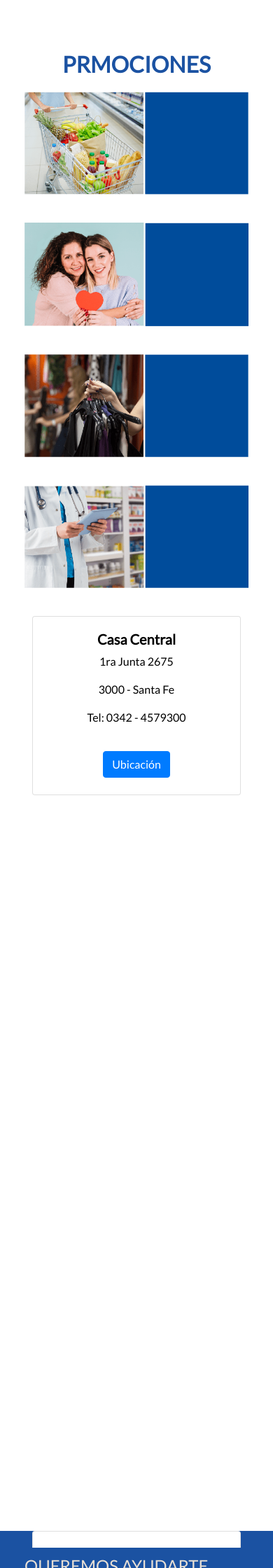
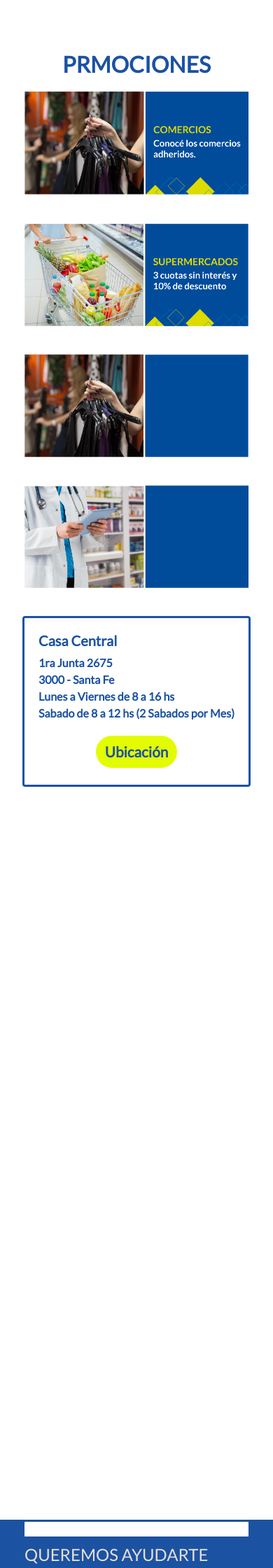
Before and after one commit to nceleri/restyling--web, a PHP site: page / in a window 390 px wide. Shown: the part 2129-4369 px from the top of the page at 70% size. Run offline with PHP 8.4, Linux system fonts and the light colour scheme; some libraries are stand-ins or nearby versions.

Commit message:
index al 90% verificar los modals y colocar las img promo faltantes y checkear textos vs docu

```diff
--- a/Vistas/index.php
+++ b/Vistas/index.php
@@ -6,10 +6,10 @@
 			<div class="carousel-inner alto p-0 m-0">
 
 				<div class="carousel-item  active ">
-					<img src="../img/index/6.png" class="img-fluid d-sm-none"  alt="tarjeta-credifiar">
-					<img src="../img/index/Sliders-tarjeta-fondo.png" class="img-fluid d-none d-lg-block"  alt="tarjeta-credifiar">
+					<img src="../img/index/6.jpg" class="img-fluid d-sm-none"  alt="tarjeta-credifiar">
+					<img src="../img/index/1.png" class="img-fluid d-none d-lg-block"  alt="tarjeta-credifiar">
 
-					<div class="carousel-caption col-md-6 d-none d-md-block">
+					<div class="carousel-caption col-md-6">
 						<h2 class="font-weight-bold titulo-slider ">Solicitá tu tarjeta CREDIFIAR</h2>
 						<p class="col-md-6 text-carousel-caption p-0" >Mínimos requisitos</p>
 						<p class="col-md-6 text-carousel-caption p-0" >Beneficios todo el año</p>
@@ -22,7 +22,7 @@
 					<img src="../img/index/7.png" class="img-fluid d-sm-none"  alt="...">
 					<img src="../img/index/2.png" class="img-fluid d-none d-lg-block"  alt="...">
 
-					<div class="carousel-caption col-md-6 d-none d-md-block">
+					<div class="carousel-caption col-md-6">
 						<h2 class="font-weight-bold titulo-slider">Solicitá tu tarjeta CREDIFIAR</h2>
 						<p class="col-md-6 text-carousel-caption p-0" >Mínimos requisitos</p>
 						<p class="col-md-6 text-carousel-caption p-0" >Beneficios todo el año</p>
@@ -34,7 +34,7 @@
 					<img src="../img/index/8.png" class="img-fluid d-sm-none"  alt="beneficios-tarjeta-credifiar">
 					<img src="../img/index/3.png" class="img-fluid d-none d-lg-block"  alt="beneficios-tarjeta-credifiar">
 
-					<div class="carousel-caption col-md-6 d-none d-md-block">
+					<div class="carousel-caption col-md-6">
 						<h2 class="font-weight-bold titulo-slider">Conocé los beneficios de Tarjeta Credifiar</h2>
 						<p class="col-md-6 text-carousel-caption p-0" >DESCUENTOS</p>
 						<p class="col-md-6 text-carousel-caption p-0" >CUOTAS SIN INTERÉS</p>
@@ -47,7 +47,7 @@
 				<div class="carousel-item   ">
 					<img src="../img/index/9.png" class="img-fluid d-sm-none"  alt="prestamos-en-efectivo">
 					<img src="../img/index/4.png" class="img-fluid d-none d-lg-block"  alt="prestamos-en-efectivo">
-					<div class="carousel-caption col-md-6 d-none d-md-block sintexto">
+					<div class="carousel-caption col-md-6 sintexto">
 						<a class="btn pildora-amarilla my-md-2 p-md-2" href="prestamos_form.php" role="button">SOLICITALO AQUÍ</a>
 					</div>
 				</div>
@@ -56,9 +56,9 @@
 					<img src="../img/index/10.png" class="img-fluid d-sm-none"  alt="tarjeta-credifiar-argencard">
 					<img src="../img/index/5.png" class="img-fluid d-none d-lg-block"  alt="tarjeta-credifiar-argencard">
 
-					<div class="carousel-caption col-md-6 d-none d-md-block">
+					<div class="carousel-caption col-md-6">
 						<h2 class="font-weight-bold titulo-slider">Nueva tarjeta</h2>
-						<h2 class="font-weight-bold">CREDIFIAR – ARGENCARD</h2>
+						<h2 class="font-weight-bold subtitulo-slider">CREDIFIAR – ARGENCARD</h2>
 						<p class="col-md-6 text-carousel-caption p-0" >Podés comprar en más de 300.000 comercios en todo el país!</p>
 						<a class="btn pildora-amarilla my-md-2 p-md-2" href="tarjeta.php#solicita_tarjeta" role="button">SOLICITALA AQUÍ</a>
 					</div>
@@ -146,13 +146,13 @@
 
 						<div class="contenedor-imagen col-md-6">
 							<a href="#" data-toggle="modal" data-target="#exampleModal">
-								<img src="../img/index/Promo_1.png" class="img-fluid imagen" alt="">
+								<img src="../img/index/PromoComercio_texto.png" class="img-fluid imagen" alt="">
 							</a>
 						</div>
 
 						<div class="contenedor-imagen col-md-6">
 							<a href="#" data-toggle="modal" data-target="#exampleModal">
-								<img src="../img/index/Promo_2.png" class="img-fluid imagen" alt="">
+								<img src="../img/index/PromoSuper_texto.png" class="img-fluid imagen" alt="">
 							</a>
 						</div>
 
@@ -219,67 +219,73 @@
 				<div class="card-deck ">
 
 					<div class="col-12 mb-sm-3">
-						<div class="card pb-4">
+						<div class="card pb-4  card-border">
 							<div class="card-body" >
 								<h5 class="card-title-ubicaciones font-weight-bold"> Casa Central</h5>
-								<p class="card-text-ubicaciones">1ra Junta 2675</p>
-								<p class="card-text-ubicaciones">3000 - Santa Fe</p>
-								<p class="card-text-ubicaciones">Tel: 0342 - 4579300</p>
+								<p class="card-text-ubicaciones p-0 m-0">1ra Junta 2675</p>
+								<p class="card-text-ubicaciones p-0 m-0">3000 - Santa Fe</p>
+								<p class="card-text-ubicaciones p-0 m-0">Lunes a Viernes de 8 a 16 hs</p>
+								<p class="card-text-ubicaciones p-0 m-0 p-0 m-0">Sabado de 8 a 12 hs (2 Sabados por Mes)</p>
+
 							</div>
 							<div class="card-footer-ubicaciones text-muted text-center" >
-								<a href="https://goo.gl/maps/jenAKFo9fFkhk82y6" class="btn btn-primary" target="_blank">Ubicación</a>
+								<a href="https://goo.gl/maps/jenAKFo9fFkhk82y6" class="btn pildora-amarilla" target="_blank">Ubicación</a>
 							</div>
 						</div>
 					</div>
 					<div class="col-12 mb-sm-3">
-						<div class="card pb-4" >
+						<div class="card pb-4 card-border" >
 								<div class="card-body" >
 								<h5 class="card-title-ubicaciones font-weight-bold">Sucursal Aristóbulo</h5>
-								<p class="card-text-ubicaciones">Av. Aristobulo del Valle 6857</p>
-								<p class="card-text-ubicaciones">3000 - Santa Fe</p>
-								<p class="card-text-ubicaciones">Tel: 0342 - 4579330</p>
+								<p class="card-text-ubicaciones p-0 m-0">Av. Aristobulo del Valle 6857</p>
+								<p class="card-text-ubicaciones p-0 m-0">3000 - Santa Fe</p>
+								<p class="card-text-ubicaciones p-0 m-0">Lunes a Viernes de 8 a 16 hs</p>
+								<p class="card-text-ubicaciones p-0 m-0">Sabado de 8 a 12 hs</p>
 							</div>
 							<div class="card-footer-ubicaciones text-muted text-center" >
-								<a href="https://goo.gl/maps/TT1Ggj52qVwvfC3b6" class="btn btn-primary" target="_blank">Ubicación</a>
+								<a href="https://goo.gl/maps/TT1Ggj52qVwvfC3b6" class="btn pildora-amarilla" target="_blank">Ubicación</a>
 							</div>
 						</div>
 					</div>
 					<div class="col-12 mb-sm-3">
-						<div class="card pb-4" >
+						<div class="card pb-4 card-border" >
 							<div class="card-body" >
 								<h5 class="card-title-ubicaciones font-weight-bold">Sucursal Esperanza</h5>
-								<p class="card-text-ubicaciones">25 de Mayo 1414</p>
-								<p class="card-text-ubicaciones">3080 - Esperanza</p>
-								<p class="card-text-ubicaciones">Tel: 03496-423996</p>
+								<p class="card-text-ubicaciones p-0 m-0">25 de Mayo 1414</p>
+								<p class="card-text-ubicaciones p-0 m-0">3080 - Esperanza</p>
+								<p class="card-text-ubicaciones p-0 m-0">Lunes a Viernes de 8 a 16 hs</p>
+								<p class="card-text-ubicaciones p-0 m-0">Sabado de 8 a 12 hs</p>
 							</div>
 							<div class="card-footer-ubicaciones text-muted text-center" >
-								<a href="https://goo.gl/maps/qWwRQoseFSvujFNT8" class="btn btn-primary" target="_blank">Ubicación</a>
+								<a href="https://goo.gl/maps/qWwRQoseFSvujFNT8" class="btn pildora-amarilla" target="_blank">Ubicación</a>
 							</div>
 						</div>
 					</div>
 					<div class="col-12 mb-sm-3">
-						<div class="card pb-4" >
+						<div class="card pb-4 card-border" >
 							<div class="card-body" >
 								<h5 class="card-title-ubicaciones font-weight-bold">Sucursal Parana</h5>
-								<p class="card-text-ubicaciones">Peru 67</p>
-								<p class="card-text-ubicaciones">3100 - Parana</p>
-								<p class="card-text-ubicaciones">Tel: 0342 - 155091084</p>
+								<p class="card-text-ubicaciones p-0 m-0">Peru 67</p>
+								<p class="card-text-ubicaciones p-0 m-0">3100 - Parana</p>
+								<p class="card-text-ubicaciones p-0 m-0">Lunes a Viernes de 11 a 18 hs</p>
+								<p class="card-text-ubicaciones p-0 m-0">Sabado de 9 a 13 hs</p>
 							</div>
 							<div class="card-footer-ubicaciones text-muted text-center" >
-								<a href="https://goo.gl/maps/rjLNoPHPm34Am4Yv6" class="btn btn-primary" target="_blank">Ubicación</a>
+								<a href="https://goo.gl/maps/rjLNoPHPm34Am4Yv6" class="btn pildora-amarilla" target="_blank">Ubicación</a>
 							</div>
 						</div>
 					</div>
 					<div class="col-12 mb-sm-3">
-						<div class="card pb-4" >
+						<div class="card pb-4 card-border" >
 							<div class="card-body" >
-								<h5 class="card-title-ubicaciones ">Sucursal Ceres</h5>
-								<div><a class="">Sucursal Ceres:</a> Av Mayo 286 - Ceres</div>
-								<div>Lunes a Viernes de 8 a 16 hs.</div>
-								<div>Sabado de 8 a 12 hs.</div>
+								<h5 class="card-title-ubicaciones font-weight-bold">Sucursal Ceres</h5>
+								<p class="card-text-ubicaciones p-0 m-0">Av Mayo 286</p>
+								<p class="card-text-ubicaciones p-0 m-0">2340 - Ceres</p>
+								<p class="card-text-ubicaciones p-0 m-0">Lunes a Viernes de 8 a 16 hs.</p>
+								<p class="card-text-ubicaciones p-0 m-0">Sabado de 8 a 12 hs.</p>
 							</div>
 							<div class="card-footer-ubicaciones text-muted  text-center" >
-								<a href="https://goo.gl/maps/D3acKdh8hVpoPPtT8" class="btn btn-primary" target="_blank">Ubicación</a>
+								<a href="https://goo.gl/maps/D3acKdh8hVpoPPtT8" class="btn pildora-amarilla" target="_blank">Ubicación</a>
 							</div>
 						</div>
 					</div>
--- a/css/estilos.css
+++ b/css/estilos.css
@@ -211,20 +211,25 @@
 	width: auto;
 	z-index: 10;
 	color: #1B52A2;
-	text-align: center;
 	top: 20%;
 	left: 10%;
-	bottom: auto;
+	/*	text-align: center;
+	 bottom: auto;  */
+	text-align: start;
+	bottom: 150px;
 }
+
 
 .sintexto{
 	width: auto;
 	z-index: 10;
 	color: #1B52A2;
-	text-align: center;
 	top: 60%;
 	left: 10%;
-	bottom: auto;
+	text-align: start;
+	bottom: 150px;
+	/* text-align: center;
+	bottom: auto;  */
 }
 
 /* .btn-carousel-caption */
@@ -235,6 +240,7 @@
 	color: #1B52A2;
 	background-color: rgb(227, 252, 0);
 }
+
 
 .text-carousel-caption{
 	font-size: 1.7rem;
@@ -256,7 +262,7 @@
 }
 .promociones .galeriaPromociones .contenedor-imagen{
 	margin-bottom: 40px;
-	max-height: 180px;
+	max-height: 300px;
 	overflow: hidden;
 }
 .promociones .galeriaPromociones .contenedor-imagen a{
@@ -267,11 +273,6 @@
 	opacity: .3;
 }
 
-.carousel-caption{
-	/* color:  #1B52A2; */
-	text-align: start;
-	bottom: 150px;
-}
 
 .link-slider-index{
 	text-decoration: none;
@@ -282,6 +283,9 @@
 	font-size: 3rem;
 }
 
+.subtitulo-slider{
+	font-size: 2.4rem;
+}
 /* VENTAJAS */
 
 .fondo-ventajas{
@@ -304,17 +308,17 @@
 
 .card-title-ubicaciones{
 	padding: 0 0;
-	text-align: center;
-	color: black;
+	text-align: start;
+	color:#1B52A2 ;
 	font-family: 'credifiar';
-	font-weight: 300;
+	/* font-weight: 300; */
 }
 .card-text-ubicaciones{
 	padding: 0 0;
-	text-align: center;
-	color: black;
+	text-align: start;
+	color:#1B52A2 ;
 	font-family: 'credifiar';
-	font-weight: 300;
+	/* font-weight: 300; */
 }
 
 /* .tituloComercios{
@@ -642,13 +646,56 @@
 		color: #1B52A2;
 	}
 
-	/* .titulo-slider{
-		font-size: 1rem;
+	.titulo-slider{
+		font-size: 1.5rem;
+	}
+	.subtitulo-slider{
+		font-size: 1.5rem;
 	}
 
 	.carousel-caption{
-		/* color:  #1B52A2;
+		width: auto;
+		z-index: 10;
+		color: #1B52A2;
 		text-align: start;
-		bottom: 50px;
-	} */
+		top: 0;
+		left: 0;
+		bottom: auto;
+	}
+
+	.text-carousel-caption{
+		font-size: 1rem;
+		margin: 0%;
+	}
+
+	.sintexto{
+		width: auto;
+		z-index: 10;
+		color: #1B52A2;
+		top: 80%;
+		left: 5%;
+		text-align: start;
+		/* bottom: 150px; */
+		/* text-align: center; */
+		bottom: auto;
+	}
+
+	.card-title-ubicaciones{
+		padding: 0 0;
+		text-align: start;
+		color:#1B52A2 ;
+		font-family: 'credifiar';
+		font-weight: 900;
+	}
+	.card-text-ubicaciones{
+		padding: 0 0;
+		text-align: start;
+		color:#1B52A2 ;
+		font-family: 'credifiar';
+		font-weight: 900;
+	}
+
+	.card-border{
+		border: 3px solid;
+	}
 }
```
Also changed, not shown: Vistas/empresa.php (+0 -15 lines), img/index/1.png, img/index/6.jpg (added), img/index/6.png (deleted), img/index/PromoComercio_fondo.png (added), img/index/PromoComercio_texto.png (added), img/index/PromoSuper_fondo.png (added), img/index/PromoSuper_texto.png (added), img/index/Sliders-tarjeta-fondo.png (deleted).
